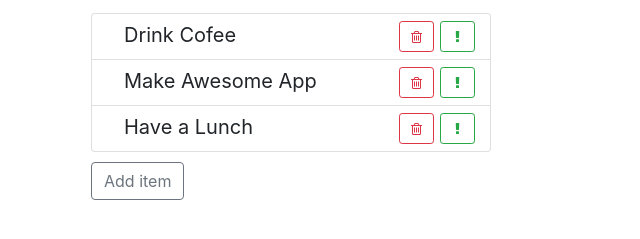
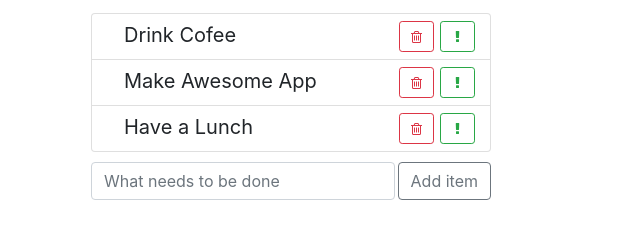
Before and after one commit to romagan/React-Todo-App, a React app: page / in a window 1280 px wide. Shown: the part 145-384 px from the top of the page, without its empty margins (349-989 px from the left). Built offline with nearby package versions, Linux system fonts and the light colour scheme.

Commit message:
new task label

```diff
--- a/src/components/item-add-form/item-add-form.css
+++ b/src/components/item-add-form/item-add-form.css
@@ -1,3 +1,11 @@
 .item-add-form {
     margin-top: 10px;
 }
+
+.item-add-form input {
+    margin-right: 3px;
+}
+
+.item-add-form .btn {
+    white-space: nowrap;
+}
--- a/src/components/item-add-form/item-add-form.js
+++ b/src/components/item-add-form/item-add-form.js
@@ -1,18 +1,41 @@
-import React from 'react';
+import React, { Component } from 'react';
 
 import './item-add-form.css';
 
-const ItemAddForm = ({ addItem }) => {
-    return (
-        <div className="item-add-form">
-            <button className="btn btn-outline-secondary"
-                    type="button"
-                    onClick={() => addItem('Hello')}
-            >
-                Add item
-            </button>
-        </div>
-    )
+export default class ItemAddForm extends Component {
+
+    state = {
+        label: ''
+    }
+
+    onLabelChange = (e) => {
+        this.setState({
+            label: e.target.value
+        });
+    }
+
+    onSubmit = (e) => {
+        e.preventDefault();
+        this.props.addItem(this.state.label);
+        this.setState({
+            label: ''
+        });
+    }
+
+    render() {
+        return (
+            <form className="item-add-form d-flex"
+                    onSubmit={this.onSubmit}>
+                <input className="form-control"
+                        type="text"
+                        placeholder="What needs to be done"
+                        value={this.state.label}
+                        onChange={this.onLabelChange}/>
+                <button className="btn btn-outline-secondary"
+                        type="submit">
+                    Add item
+                </button>
+            </form>
+        )
+    }
 }
-
-export default ItemAddForm;
```
